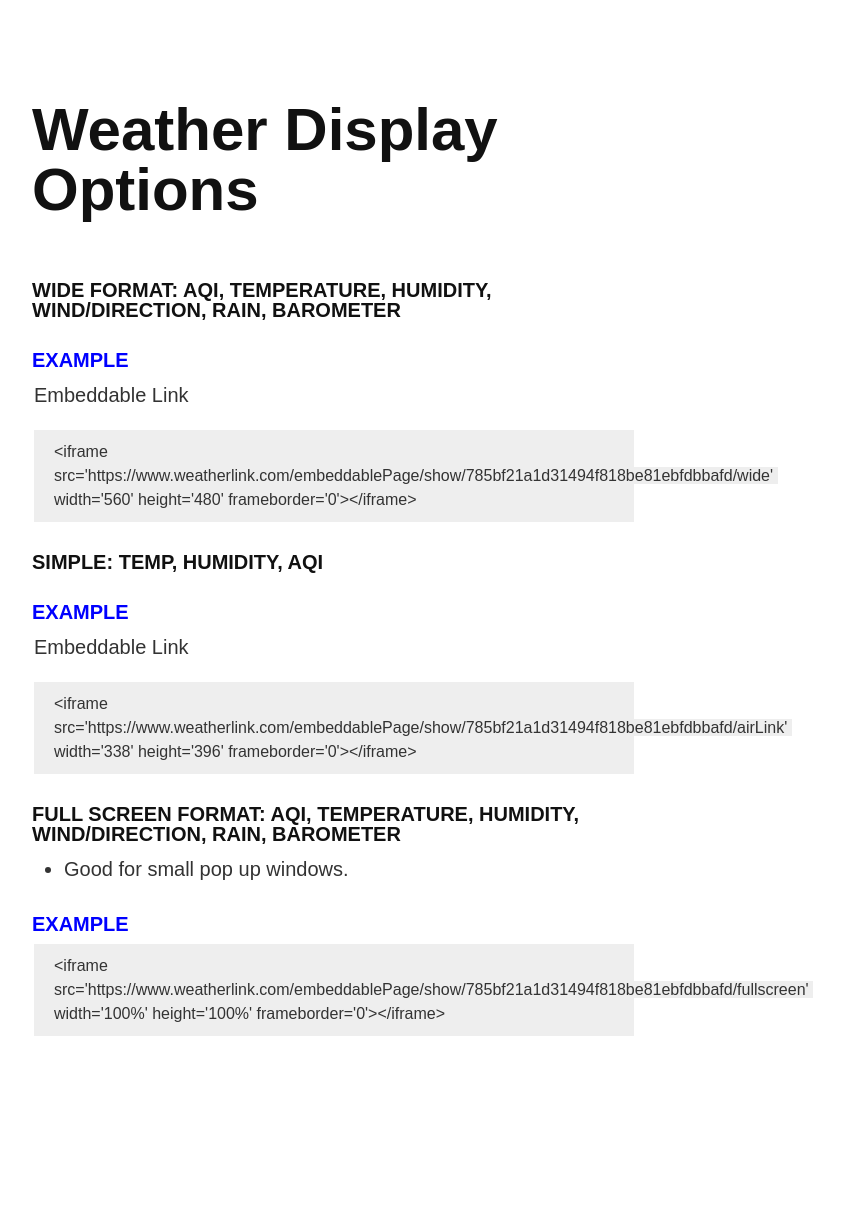
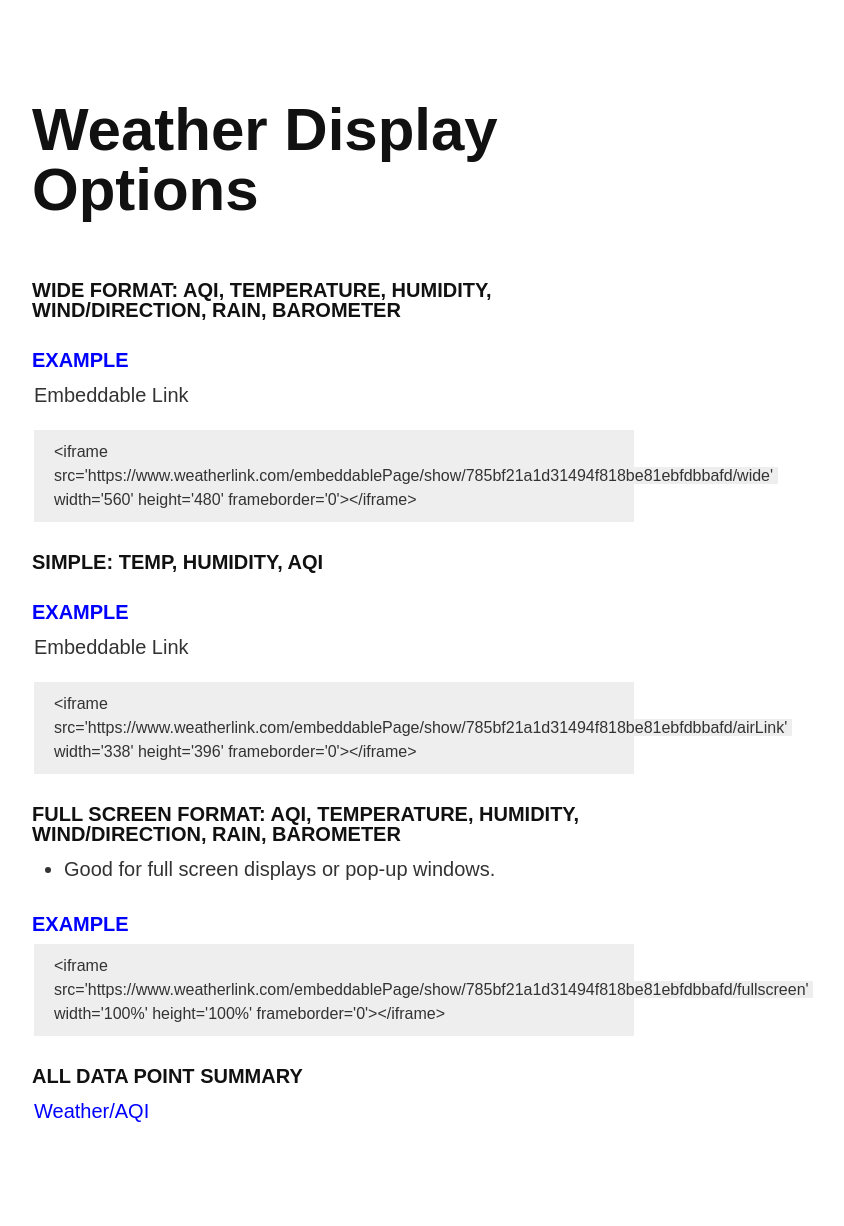
Before and after one commit to todgru/todgru.github.io, a Jekyll site: the page built from maupin/index.md, in a window 1280 px wide. Shown: the whole page, without its empty margins (306-1150 px from the left). Built offline with Jekyll 4.4.1, drawn with Linux system fonts in a browser that asks for light colours; our own code applies the rules of GitHub Pages for plain Markdown files; before the commit the page ends 1136 px from its top, so only the background shows below that.

Commit message:
organize display options

````diff
--- a/maupin/index.md
+++ b/maupin/index.md
@@ -3,7 +3,6 @@ layout: nobackground
 ---
 
 # Weather Display Options
-
 
 ### Wide Format: AQI, Temperature, humidity, wind/direction, rain, barometer
 
@@ -27,10 +26,14 @@ Embeddable Link
 
 ### Full Screen Format: AQI, Temperature, humidity, wind/direction, rain, barometer
 
-* Good for small pop up windows.
+- Good for full screen displays or pop-up windows.
 
 #### [Example](https://www.weatherlink.com/embeddablePage/show/785bf21a1d31494f818be81ebfdbbafd/fullscreen)
 
 ```
 <iframe src='https://www.weatherlink.com/embeddablePage/show/785bf21a1d31494f818be81ebfdbbafd/fullscreen' width='100%' height='100%' frameborder='0'></iframe>
 ```
+
+### All Data Point Summary
+
+<a href='https://www.weatherlink.com/embeddablePage/show/1f37f4974bb0462f8032c613f23099b0/summary'>Weather/AQI</a>
--- a/maupin/weather.html
+++ b/maupin/weather.html
@@ -26,14 +26,14 @@
     </style>
   </head>
   <body>
-  <a href='https://www.weatherlink.com/embeddablePage/show/1f37f4974bb0462f8032c613f23099b0/summary'>Summary Page</a>
-  <iframe src='https://www.weatherlink.com/embeddablePage/show/785bf21a1d31494f818be81ebfdbbafd/fullscreen'
+    <iframe
+      src="https://www.weatherlink.com/embeddablePage/show/785bf21a1d31494f818be81ebfdbbafd/fullscreen"
       frameborder="0"
       marginheight="0"
       marginwidth="0"
       width="100%"
       height="100%"
       scrolling="auto"
-
     ></iframe>
   </body>
+</html>
````
Lines whose indentation alone changed are shown as unchanged.
